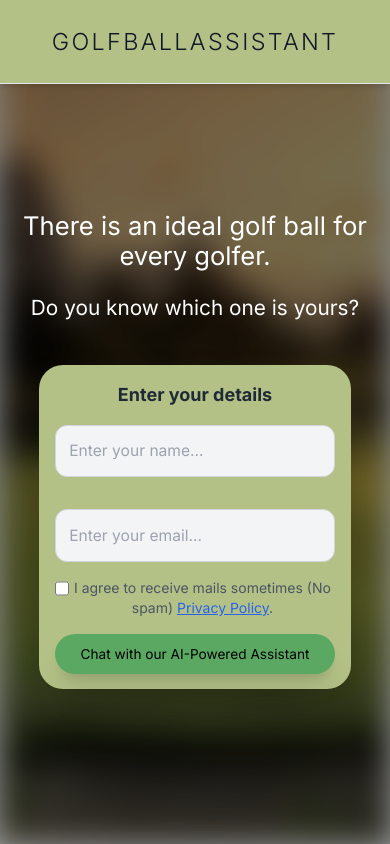
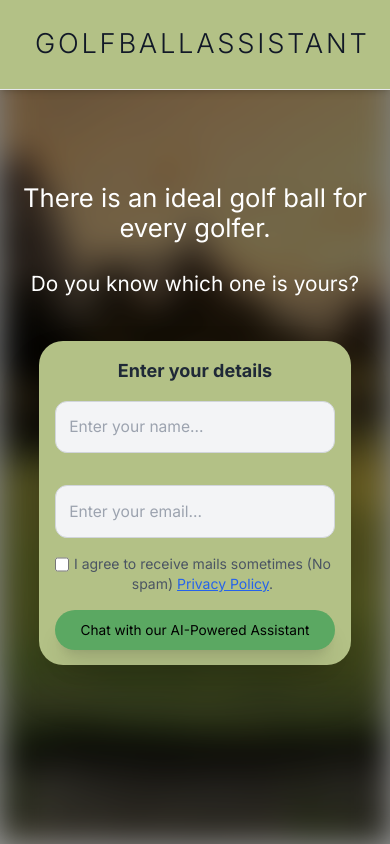
Before and after one commit to okuspocus/golfballassistant, a Next.js app: page / in a window 390 px wide. Built offline with nearby package versions, Linux system fonts and the light colour scheme.

Commit message:
desing and text improvement

```diff
--- a/app/page.tsx
+++ b/app/page.tsx
@@ -117,14 +117,14 @@ export default function UserForm() {
 
       {/* Main content */}
       <header className="w-full py-6 fixed top-0 z-10 border-b border-gray-200 shadow-md bg-opacity-75" style={{ backgroundColor: "#B3C186" }}>
-        <h1 className="text-center text-[6vw] lg:text-4xl font-light text-gray-900 tracking-widest uppercase max-w-xs lg:max-w-lg mx-auto">
+        <h1 className="text-center text-[7vw] lg:text-4xl font-light text-gray-900 tracking-widest uppercase max-w-xs lg:max-w-lg mx-auto">
           GolfBallAssistant
         </h1>
       </header>
 
       {/* Centered Persuasive Text */}
-      <div className="flex flex-col items-center justify-center mt-14 mb-1 text-center z-20">
-        <p className="persuasive-text text-white mb-6 max-w-md">
+      <div className="flex flex-col items-center justify-center mt-1 mb-1 text-center z-20">
+        <p className="persuasive-text text-white mb-7 max-w-md">
           {t.persuasive_text}
         </p>
         <p className="persuasive-subtext text-white max-w-md">
```
